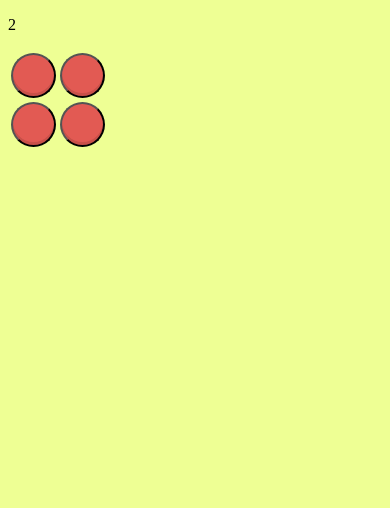
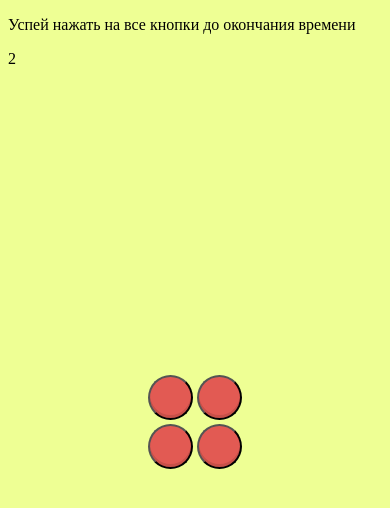
Before and after one commit to Qualls/wwwGcap, a plain HTML site: page index.html in a window 390 px wide. Drawn offline with Linux system fonts and the light colour scheme; some packages are replaced by stand-ins of ours.

Commit message:
added hit center buttons

```diff
--- a/index.html
+++ b/index.html
@@ -22,6 +22,7 @@
 </script>
 
 <div id="midle">
+    <p>Успей нажать на все кнопки до окончания времени</p>
     <p id="timer"></p>
 </div>
 
--- a/js.js
+++ b/js.js
@@ -2,6 +2,7 @@
 var level = 1;
 var elementsCount = level;
 var gamePosition = "#midle";
+var timerId = "#timer";
 var levelSec = 5;//10
 var levelTime;//calculated
 var interval;//fix
@@ -81,7 +82,7 @@ function createTimer(level) {
     interval = setInterval(function () {
         val -= delay;
         var timerValue = Math.round(val / 1000);
-        $("#timer").text(timerValue);
+        $(timerId).text(timerValue);
         if (timerValue == 0) {
             clearInterval(interval);
             if (loses >= ll) {
--- a/style.css
+++ b/style.css
@@ -1,5 +1,17 @@
 body {
     background-color: #eeff94;
+}
+
+#tab{
+    width: 100%;
+    height: 100%;
+    position: fixed;
+    top: 0;
+    left: 0;
+    display: flex;
+    align-items: center;
+    justify-content: center;
+    overflow: auto;
 }
 
 .AccBtnStyle {
```
